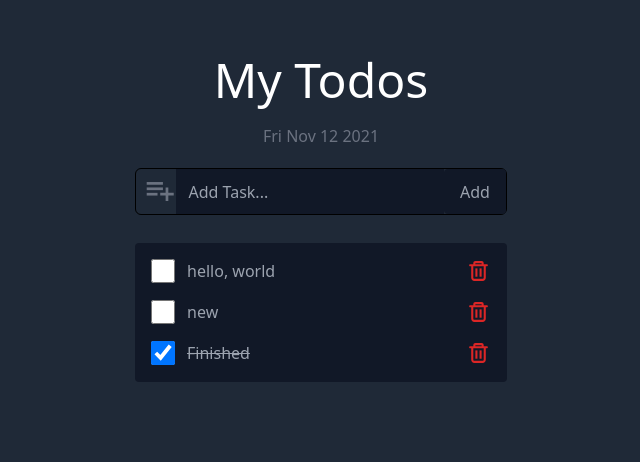
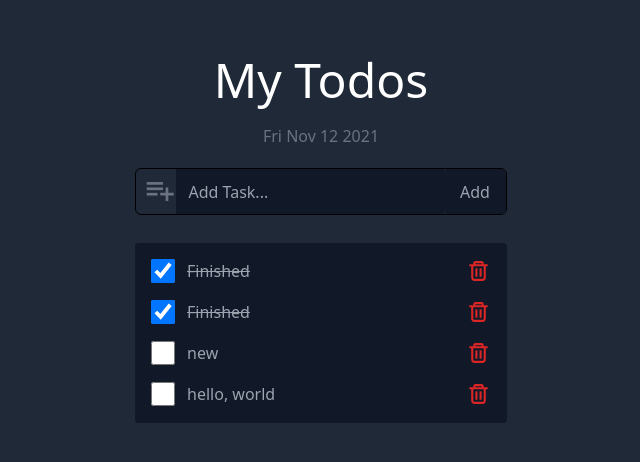
Before and after one commit to michaelbelete/todo-app-redux-redux-saga, a React (Create React App) app: page / in a window 1280 px wide. Shown: the top 462 px of the page, without its empty margins (319-959 px from the left). Built offline with nearby package versions, Linux system fonts and the light colour scheme; data requests are answered from the project's data file.

Commit message:
finished add, delete

```diff
--- a/db/db.json
+++ b/db/db.json
@@ -14,6 +14,11 @@
       "todo": "Finished",
       "status": true,
       "id": 3
+    },
+    {
+      "todo": "Finished",
+      "status": true,
+      "id": 4
     }
   ]
 }
--- a/src/components/todo.js
+++ b/src/components/todo.js
@@ -3,35 +3,34 @@ import React, { useEffect } from "react";
 import PropTypes from "prop-types";
 
 import { connect } from "react-redux";
-import { GET_TODOS_REQUEST } from "../redux/actions/todo-action";
+import { GET_TODOS_REQUEST, DELETE_TODO_REQUEST } from "../redux/actions/todo-action";
 
 import TodoForm from "./todoForm";
 import TodoItem from "./todoItem";
 
-function deleteTodo() {
-  alert("delete");
-}
-
-const Todo = ({ todo: { loading, todos }, getTodos }) => {
+const Todo = ({ todo: { loading, todos }, getTodos, deleteTodo }) => {
   useEffect(() => {
     getTodos();
     // eslint-disable-next-line
   }, []);
   return (
-    <div class="flex flex-col gap-5 items-center my-auto h-screen bg-cover">
-      <h1 class="pt-14 text-5xl text-white">My Todos</h1>
-      <h3 class="text-gray-500">{new Date().toDateString()}</h3>
+    <div className="flex flex-col gap-5 items-center my-auto h-screen bg-cover">
+      <h1 className="pt-14 text-5xl text-white">My Todos</h1>
+      <h3 className="text-gray-500">{new Date().toDateString()}</h3>
 
       <div className="flex flex-col gap-2">
         <TodoForm />
         <div className="flex flex-col gap-4 p-4 mt-5 bg-gray-900 rounded">
           {loading && "Loading"}
           {todos &&
-            todos.map((todo, index) => (
-              <TodoItem todo={todo} key={index} deleteTodo={ deleteTodo } />
-            ))}
-
-          {/* <TodoItem /> */}
+            todos.map((oneTodo, index) => (
+              <TodoItem
+                todo={oneTodo}
+                key={index}
+                checked={deleteTodo}
+                deleteTodo={deleteTodo}
+              />
+            ))}{" "}
         </div>
       </div>
     </div>
@@ -40,8 +39,9 @@ const Todo = ({ todo: { loading, todos }, getTodos }) => {
 
 Todo.propTypes = {
   loading: PropTypes.bool,
-  todos: PropTypes.array,
-  allTodos: PropTypes.func.isRequired,
+  todo: PropTypes.array,
+  getTodos: PropTypes.func.isRequired,
+  deleteTodo: PropTypes.func.isRequired,
 };
 
 const mapStateToProps = (state) => ({
@@ -50,6 +50,7 @@ const mapStateToProps = (state) => ({
 
 const mapDispatchToProps = (dispatch) => ({
   getTodos: () => dispatch({ type: GET_TODOS_REQUEST }),
+  deleteTodo: (id) => dispatch({ type: DELETE_TODO_REQUEST, payload: id })
 });
 
 export default connect(mapStateToProps, mapDispatchToProps)(Todo);
--- a/src/components/todoForm.js
+++ b/src/components/todoForm.js
@@ -1,18 +1,42 @@
+import React, { useState } from "react";
+import PropTypes from "prop-types";
 import { CgPlayListAdd } from "react-icons/cg";
+import { connect } from "react-redux";
+import { CREATE_TODO_REQUEST, EDIT_TODO } from "../redux/actions/todo-action";
+const TodoForm = ({ createTodo }) => {
+  const [todo, setTodo] = useState();
+  const onSubmit = (e) => {
+    e.preventDefault();
+    createTodo(todo);
+  };
 
-const TodoForm = () => {
-    return (
-        <div className="flex flex-row pl-2 bg-gray-800 rounded-md border border-black">
+  return (
+    <form onSubmit={onSubmit}>
+      <div className="flex flex-row pl-2 bg-gray-800 rounded-md border border-black">
         <CgPlayListAdd className="text-gray-500" size="45" />
         <input
           type="text"
           className="px-3 py-2 w-full text-gray-600 bg-gray-900 outline-none"
           placeholder="Add Task..."
+          onChange={(e) => {
+            setTodo(e.target.value);
+          }}
+          required
         />
-        <button className="px-4 text-gray-400 bg-gray-900 rounded">Add</button>
+        <button className="px-4 disabled={!todo} text-gray-400 bg-gray-900 rounded">
+          Add
+        </button>
       </div>
+    </form>
+  );
+};
 
-    );
-}
+const mapStateToProps = (state) => ({
+  todo: state.todo,
+});
+// Get dispatch / function to props
+const mapDispatchToProps = (dispatch) => ({
+  createTodo: (todo) => dispatch({ type: CREATE_TODO_REQUEST, payload: todo }),
+});
 
-export default TodoForm;
+export default connect(mapStateToProps, mapDispatchToProps)(TodoForm);
--- a/src/redux/api/todo-api.js
+++ b/src/redux/api/todo-api.js
@@ -2,7 +2,7 @@ import { axios } from "./index";
 
 export const getAllTodos = async () => {
   try {
-    const todos = await axios.get("todos?_page=1&_limit=10");
+    const todos = await axios.get("todos?_page=1&_limit=10&_sort=id&_order=desc");
     return todos.data;
   } catch (error) {
     console.error(error);
@@ -11,14 +11,13 @@ export const getAllTodos = async () => {
 
 export const createNewTodo = async (todo) => {
   try {
-    const newTodo = {
+
+    const newTodo = await axios.post("todos", {
       todo: todo,
       status: false,
-    };
+    });
 
-    const todo = await axios.post("todos", newTodo);
-
-    return todo.data;
+    return newTodo.data;
   } catch (error) {
     console.log(error);
   }
--- a/src/redux/sagas/todo-saga.js
+++ b/src/redux/sagas/todo-saga.js
@@ -1,10 +1,10 @@
 import { put, call, takeEvery, takeLatest} from "redux-saga/effects";
 
 //actions
-import { SET_LOADING, GET_TODOS, CREATE_TODO, GET_TODOS_REQUEST, CREATE_TODO_REQUEST } from "../actions/todo-action";
+import { SET_LOADING, GET_TODOS, CREATE_TODO, GET_TODOS_REQUEST, CREATE_TODO_REQUEST, DELETE_TODO, DELETE_TODO_REQUEST } from "../actions/todo-action";
 
 //api calls
-import { getAllTodos, createNewTodo } from "../api/todo-api";
+import { getAllTodos, createNewTodo, deleteExistingTodo } from "../api/todo-api";
 
 //get all todos
 function* getTodos() {
@@ -23,7 +23,16 @@ function* createTodo({ payload }) {
   yield put({ type: CREATE_TODO, payload: newTodo });
 }
 
+function* deleteTodo({ payload }) {
+  yield put({ type: SET_LOADING })
+
+  const todo = yield call(deleteExistingTodo, payload)
+
+  yield put({ type: DELETE_TODO, payload: todo })
+}
+
 export default function* todoSaga() {
   yield takeEvery(GET_TODOS_REQUEST, getTodos)
   yield takeLatest(CREATE_TODO_REQUEST, createTodo)
+  yield takeEvery(DELETE_TODO_REQUEST, deleteTodo)
 }
```
Also changed, not shown: src/components/todoItem.js (+27 -6 lines), 1 other file (tests, documents, lock files or other folders).
